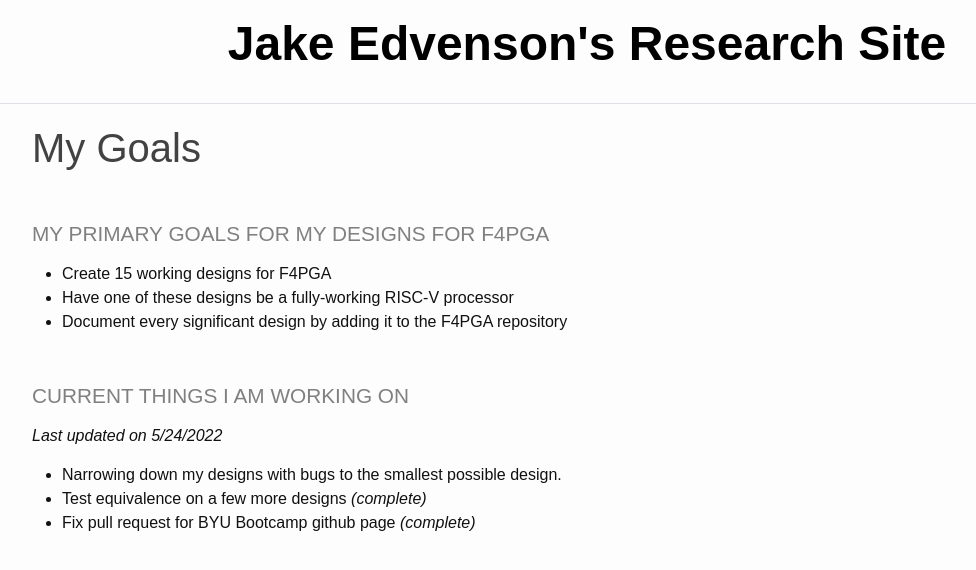
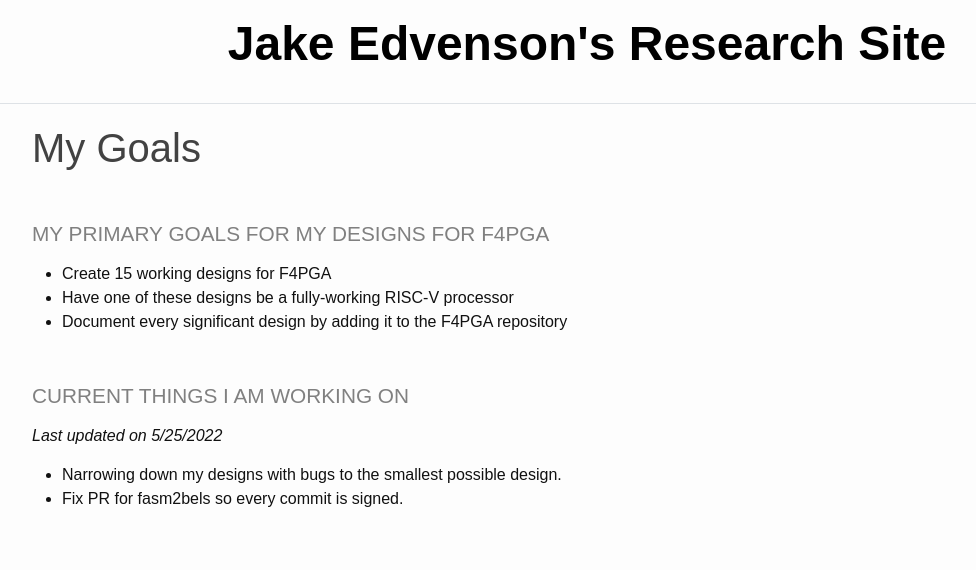
Before and after one commit to JakeEdvenson/JakeEdvenson.github.io, a Jekyll site: the page built from _pages/goals.md, in a window 1280 px wide. Shown: the top 570 px of the page, without its empty margins (53-1029 px from the left). Built offline with Jekyll 4.4.1, drawn with Linux system fonts in a browser that asks for light colours.

Commit message:
Update goals.md

```diff
--- a/_pages/goals.md
+++ b/_pages/goals.md
@@ -9,7 +9,6 @@ title: My Goals
 * Document every significant design by adding it to the F4PGA repository
 
 ### Current Things I am working on
-*Last updated on 5/24/2022*
+*Last updated on 5/25/2022*
 * Narrowing down my designs with bugs to the smallest possible design.
-* Test equivalence on a few more designs *(complete)*
-* Fix pull request for BYU Bootcamp github page *(complete)*
+* Fix PR for fasm2bels so every commit is signed.
```
